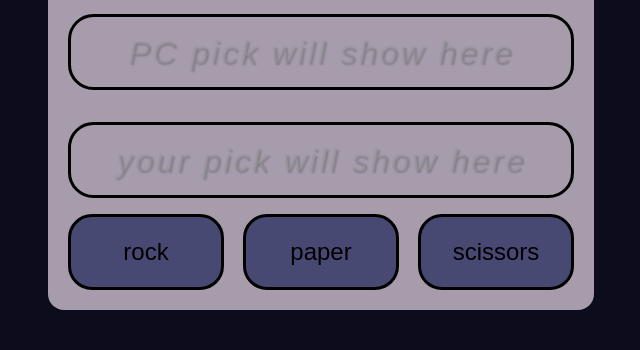
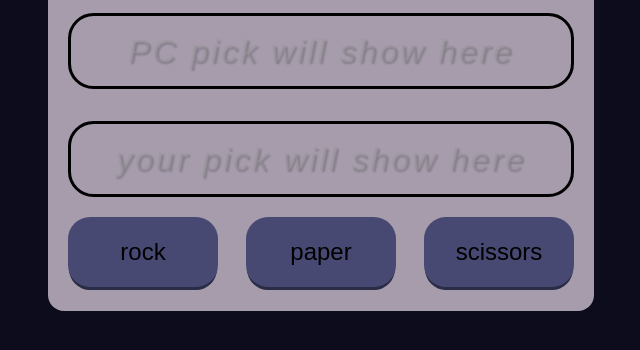
Before and after one commit to MiiNK1Y/javascript-practice, a plain HTML site: page javascript_from_beginner_to_professional/rockPaperScissorsGame/index.html in a window 1280 px wide. Shown: the part 366-716 px from the top of the page, without its empty margins (319-959 px from the left). Drawn offline with Linux system fonts and the light colour scheme.

Commit message:
changed button design

```diff
--- a/javascript_from_beginner_to_professional/rockPaperScissorsGame/index.html
+++ b/javascript_from_beginner_to_professional/rockPaperScissorsGame/index.html
@@ -10,6 +10,7 @@
 				align-items: center;
 				justify-content: center;
 				height: 100vh;
+				width: 100%;
 				margin: 0;
 			}
 
@@ -48,7 +49,6 @@
 				width: auto;
 				height: auto;
 				margin: 1em 0 0 0;
-				boarder: 0;
 				display: flex;
 				flex-direction: row;
 				align-items: center;
@@ -58,19 +58,34 @@
 				background-color: #474973;
 				height: 70px;
 				width: 150px;
-				margin: 0;
-				border-radius: 1em;
-				border: 3px solid black;
+				margin: 4px 0 4px 0;
+				border-radius: 22px 22px 22px 22px;
 				display: flex;
 				align-items: center;
 				justify-content: center;
 				font-family: Arial;
 				font-size: x-large;
+				cursor: pointer;
+				user-select: none;
+                box-shadow: 0 4px 0 -1px #2a2b45;
 			}
+
+			#rock-button:active, #paper-button:active, #scissors-button:active {
+                border-radius: 22px 22px 22px 22px;
+                cursor: grabbing;
+                background-color: red;
+                margin: 8px 0 0 0;
+                box-shadow: 0 0 0 0 #2a2b45;
+            }
 
 			#paper-button {
 				margin: 0 auto 0 auto;
 			}
+
+            #paper-button:active {
+				margin: 8px auto 0 auto;
+            }
+
 
 		</style>
 	</head>
```
